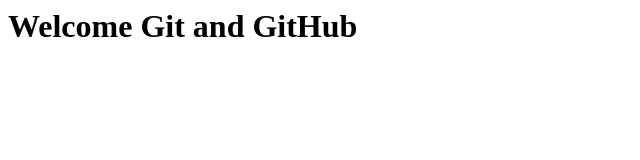
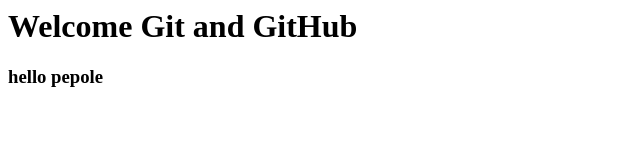
Before and after one commit to Jenitraj/demopropeljuly2023, a plain HTML site: page index.html in a window 1280 px wide. Shown: the whole page, without its empty margins (0-640 px from the left). Drawn offline with Linux system fonts and the light colour scheme.

Commit message:
created new branch

```diff
--- a/index.html
+++ b/index.html
@@ -1 +1,2 @@
 <h1>Welcome Git and GitHub</h1>
+<h3>hello pepole</h3>
```
